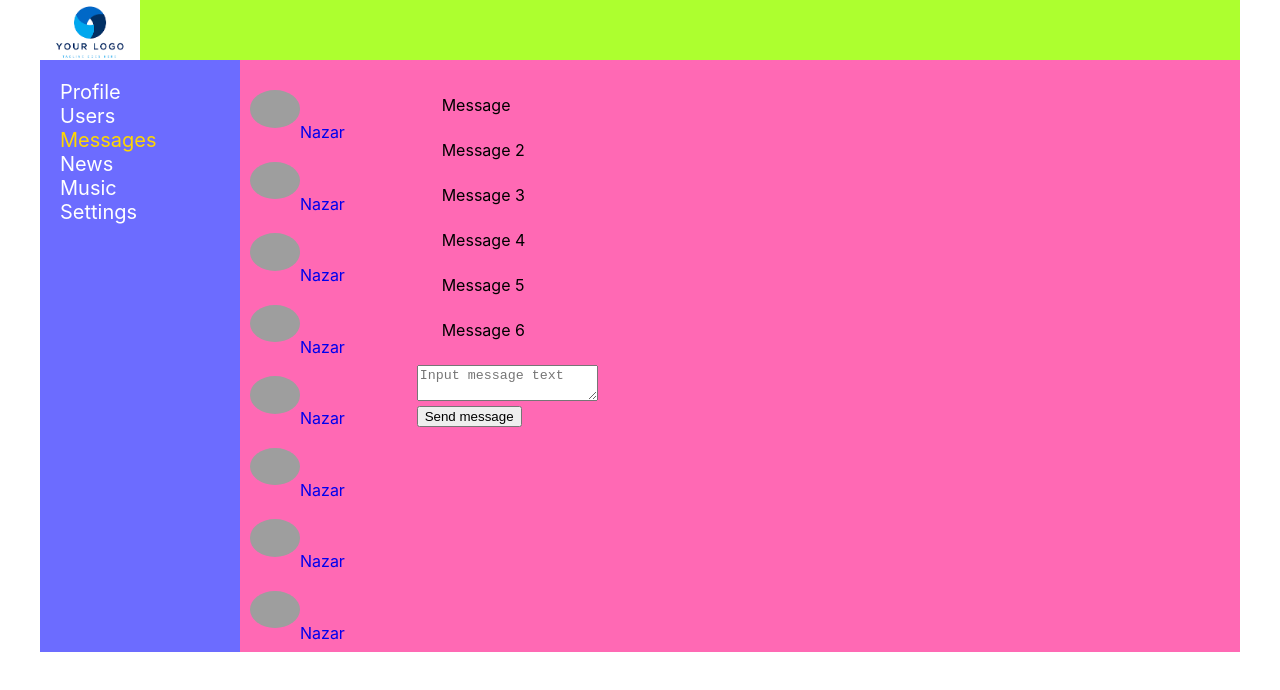
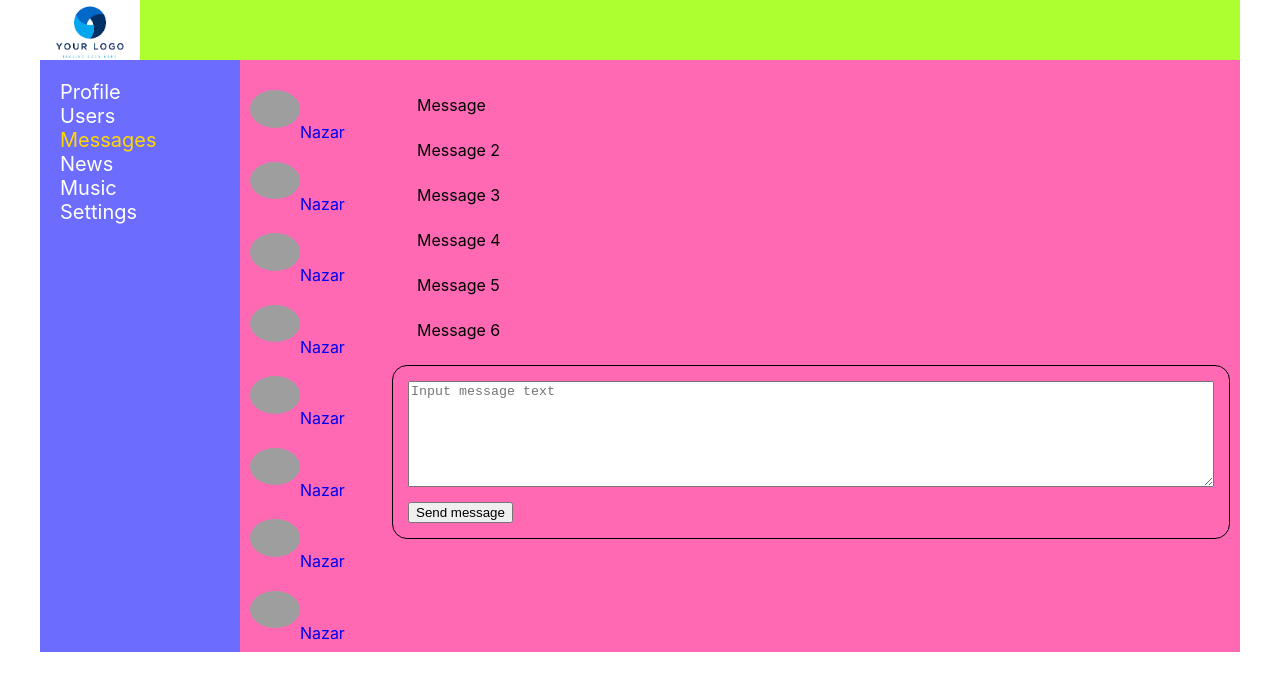
Before and after one commit to NAZMEL/Web-app, a React (Create React App) app: page /dialogs in a window 1280 px wide. Shown: the top 690 px of the page. Built offline with nearby package versions, Linux system fonts and the light colour scheme; grey boxes are pictures that could not be loaded.

Commit message:
Refactor dialogs page component

```diff
--- a/src/components/Dialogs/Dialogs.jsx
+++ b/src/components/Dialogs/Dialogs.jsx
@@ -11,19 +11,6 @@ const Dialogs = (props) => {
         .map( message => <Message message={message.message}/>)
     let newMessageText = props.dialogsPage.newMessageText;
 
-    let newMessage = React.createRef();
-
-    let onSendMessage = () => {
-        if(newMessage.current.value !== ""){
-            props.sendMessage();
-        }
-    }
-
-    let onMessageChange = (e) =>{
-        let text = e.target.value;
-        props.updateMessageChange(text);
-    }
-
     return(
         <div className={style.dialogs}>
             <div className={style.dialogsItems}>
@@ -33,15 +20,15 @@ const Dialogs = (props) => {
                <div>
                    {messagesElements}
                 </div>
-                <div>
-                    <div>
-                        <textarea ref={newMessage}
-                                    onChange={onMessageChange}
+                <div className={style.dialogsMessagesAddMessageBlock}>
+                    <div >
+                        <textarea className={style.dialogsMessagesTextArea}
+                                    onChange={(e) => {props.onChangeMessage(e.target.value)}}
                                     placeholder="Input message text"
                                     value={newMessageText}></textarea>
                     </div>
                     <div>
-                        <button onClick={onSendMessage}>Send message</button>
+                        <button onClick={() => props.onSendMessage()}>Send message</button>
                     </div>
                 </div>
             </div>
--- a/src/components/Dialogs/Dialogs.module.css
+++ b/src/components/Dialogs/Dialogs.module.css
@@ -16,6 +16,22 @@
   padding: 10px;
 }
 
+.dialogsMessagesAddMessageBlock{
+  max-width: 900px;
+  padding: 15px;
+  border: 1px solid black;
+  border-radius: 15px;
+}
+.dialogsMessagesTextArea{
+  width: 800px;
+  height: 100px;
+  margin-bottom: 10px;
+}
+
+.dialogsMessagesTextArea:focus{
+  background: blanchedalmond;
+}
+
 .message{
   margin: 25px;
 }
--- a/src/components/Dialogs/DialogsContainer.jsx
+++ b/src/components/Dialogs/DialogsContainer.jsx
@@ -1,7 +1,32 @@
+import React from "react";
 import { connect } from "react-redux";
 import {addMessageActionCreator, updateMessageActionCreator} from "../../redux/dialogsReducer";
 import Dialogs from './Dialogs';
 
+
+class DialogsContainer extends React.Component{
+    constructor(props){
+        super(props);
+    }
+
+    onSendMessage = () => {
+        if(this.props.dialogsPage.newMessageText !== ''){
+            this.props.sendMessage();
+        }
+    }
+
+    onChangeMessage = (textMessage) => {
+        this.props.updateMessageChange(textMessage);
+    }
+
+    render(){
+        return(
+            <Dialogs dialogsPage={this.props.dialogsPage}
+                    onSendMessage={this.onSendMessage}
+                    onChangeMessage={this.onChangeMessage}/>
+        )
+    }
+}
 
 let matStateToProps = (state) =>{
     return{
@@ -11,17 +36,17 @@ let matStateToProps = (state) =>{
 
 let matDispatchToProps = (dispatch) =>{
     return{
-        sendMessage:() => {
+        sendMessage: () => {
             let action = addMessageActionCreator();
             dispatch(action);
         },
-        updateMessageChange:(text) =>{
+        updateMessageChange: (text) =>{
+            debugger;
             let action = updateMessageActionCreator(text);
             dispatch(action);
         }
     }
 }
 
-const DialogsContainer = connect(matStateToProps, matDispatchToProps)(Dialogs);
 
-export default DialogsContainer;
+export default connect(matStateToProps, matDispatchToProps)(DialogsContainer);
--- a/src/components/Users/Users.module.css
+++ b/src/components/Users/Users.module.css
@@ -7,21 +7,27 @@
     font-size: 20px;
     font-weight: 300;
     font-family: 'Times New Roman', Times, serif;
-    border: 1px solid black;
+    margin: 15px 10px 10px 10px;
 }
 
 .selectedPage{
     font-weight: bold;
-    color: green;
+    color: rgb(251, 255, 10);
 }
 
 .pageNumber{
-    margin-right: 5px;
-}
+    width: 25px;
+    text-align: center;
+    margin-right: 10px;
+    padding: 10px;
+    background-color: aqua;
+    border-radius: 25px;
+ }
 
 .pageNumber:hover{
     cursor: pointer;
     font-size: 23px;
+    font-weight: bold;
 }
 
 .userImg{
```
